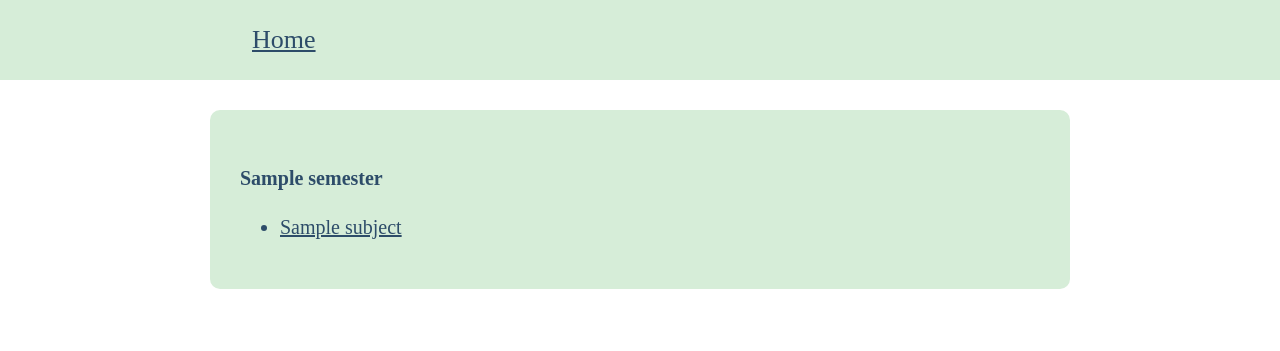
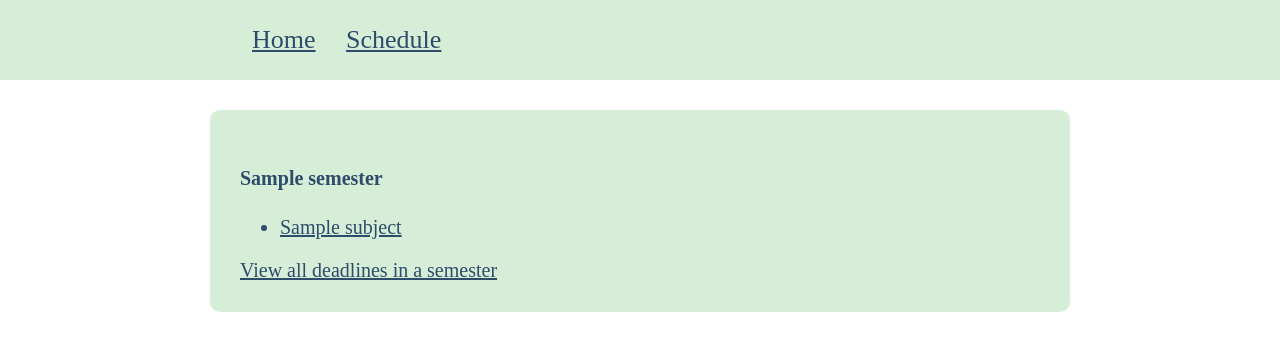
Before and after one commit to Tsurkanovskiy/Studying-Organizer, a Django app: page /semester/1/ in a window 1280 px wide. Shown: the top 351 px of the page. Run offline with Django 4.2, Linux system fonts and the light colour scheme; tables that the repository leaves empty hold one stand-in row (values such as "Sample post").

Commit message:
Added schedule link placeholder

```diff
--- a/studyingorganizerapp/templates/base.html
+++ b/studyingorganizerapp/templates/base.html
@@ -63,6 +63,7 @@
 		<nav>
 			<div class="main-nav">
 				<a href="/">Home</a>
+				<a href="https://schedule.kpi.ua/?groupId=928d8784-f088-4177-bb5f-ef2fb62b2ddb">Schedule</a>
 			</div>
 		</nav>
 	</header>
--- a/studyingorganizerapp/templates/semester.html
+++ b/studyingorganizerapp/templates/semester.html
@@ -10,4 +10,5 @@
 		{% endfor %}
 		</ul>
 	</div>
+	<div><a href="/semester/{{semester.id}}/deadlines">View all deadlines in a semester</a></div>
 {% endblock %}
```
